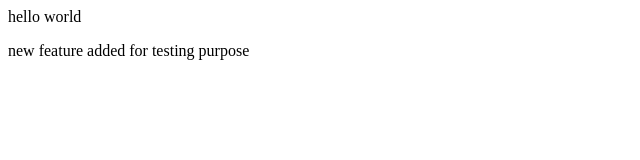
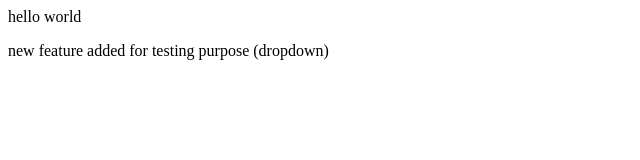
Before and after one commit to praveennaik21/test21, a plain HTML site: page index.html in a window 1280 px wide. Shown: the full height of the page, 0-640 px from the left. Drawn offline with Linux system fonts and the light colour scheme.

```diff
--- a/index.html
+++ b/index.html
@@ -1,2 +1,2 @@
 <p>hello world</p>
-<p>new feature added for testing purpose</p>
+<p>new feature added for testing purpose (dropdown)</p>
```
